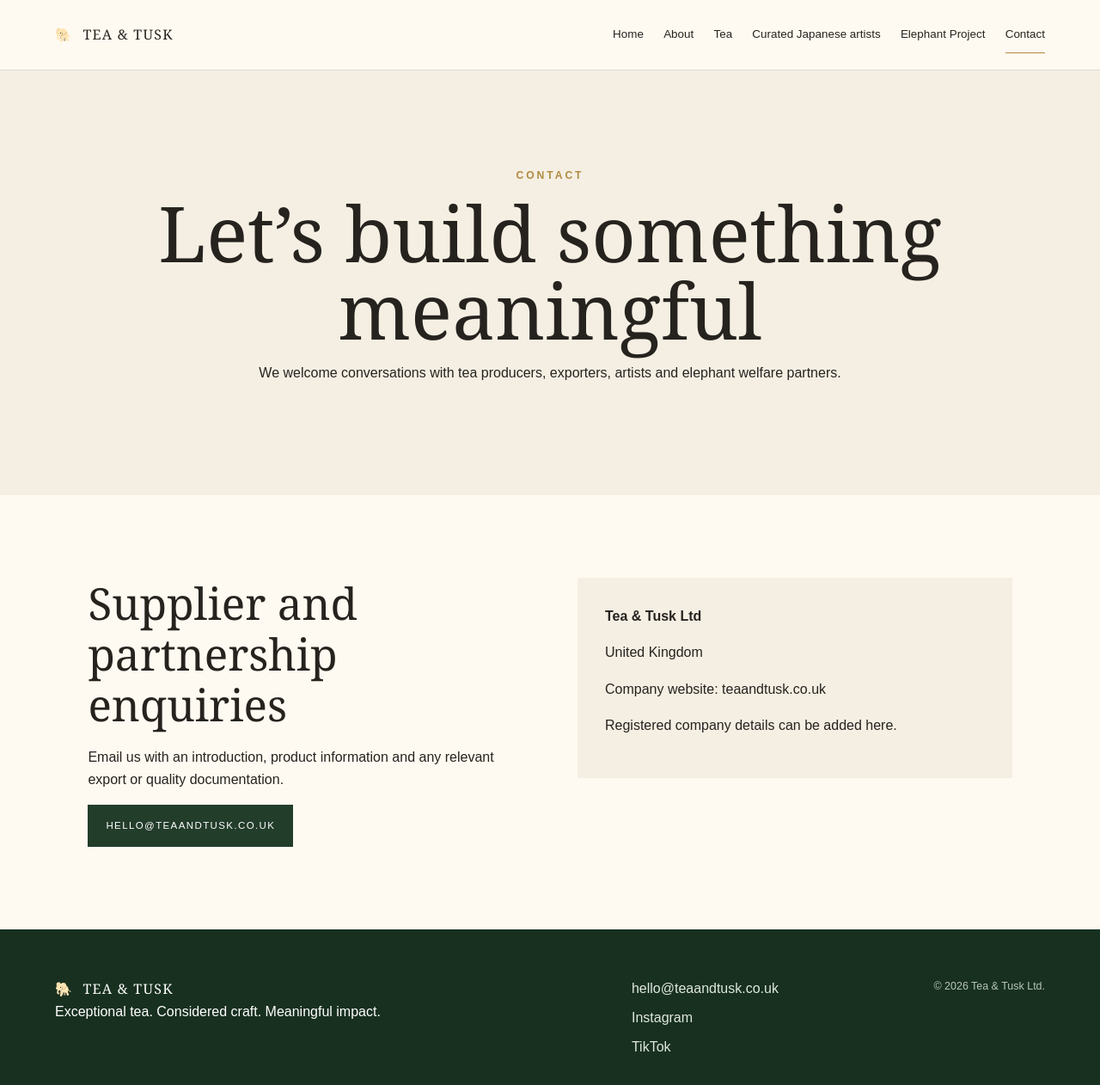
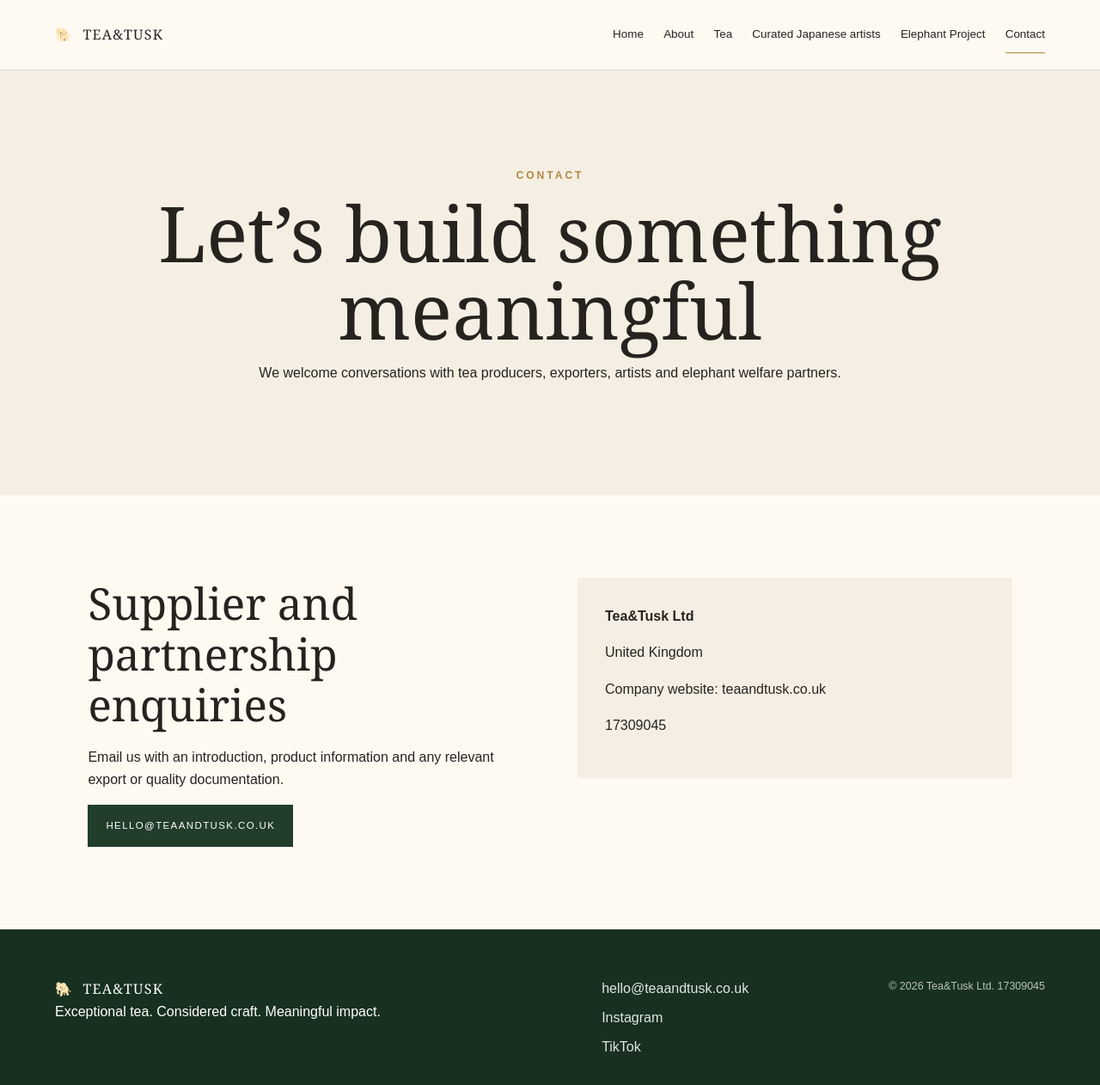
Before and after one commit to barrypratt1/teaandtusk, a plain HTML site: page contact.html in a window 1280 px wide. Shown: the whole page at 86% size. Drawn offline with Linux system fonts and the light colour scheme.

Commit message:
Add files via upload

```diff
--- a/contact.html
+++ b/contact.html
@@ -3,16 +3,16 @@
 <head>
     <meta charset="UTF-8">
     <meta name="viewport" content="width=device-width, initial-scale=1.0">
-    <meta name="description" content="Tea & Tusk brings together exceptional Asian tea, Japanese craft and meaningful support for elephant welfare.">
-    <title>Contact | Tea & Tusk</title>
+    <meta name="description" content="Tea&Tusk brings together exceptional Asian tea, Japanese craft and meaningful support for elephant welfare.">
+    <title>Contact | Tea&Tusk</title>
     <link rel="stylesheet" href="/static/css/style.css">
     <script defer src="/static/js/main.js"></script>
 </head>
 <body>
 <header class="site-header">
-    <a class="brand" href="/index.html" aria-label="Tea & Tusk home">
+    <a class="brand" href="/index.html" aria-label="Tea&Tusk home">
         <span class="brand-mark">🐘</span>
-        <span>TEA &amp; TUSK</span>
+        <span>TEA&TUSK</span>
     </a>
 
     <button class="menu-toggle" aria-label="Open navigation" aria-expanded="false">☰</button>
@@ -42,10 +42,10 @@
         <a class="button" href="mailto:hello@teaandtusk.co.uk">hello@teaandtusk.co.uk</a>
     </div>
     <div class="contact-details">
-        <p><strong>Tea &amp; Tusk Ltd</strong></p>
+        <p><strong>Tea&amp;Tusk Ltd</strong></p>
         <p>United Kingdom</p>
         <p>Company website: teaandtusk.co.uk</p>
-        <p>Registered company details can be added here.</p>
+        <p>17309045</p>
     </div>
 </section>
 
@@ -53,7 +53,7 @@
 
 <footer class="site-footer">
     <div>
-        <div class="brand footer-brand"><span class="brand-mark">🐘</span><span>TEA &amp; TUSK</span></div>
+        <div class="brand footer-brand"><span class="brand-mark">🐘</span><span>TEA&TUSK</span></div>
         <p>Exceptional tea. Considered craft. Meaningful impact.</p>
     </div>
     <div class="footer-links">
@@ -61,7 +61,7 @@
         <a href="#">Instagram</a>
         <a href="#">TikTok</a>
     </div>
-    <p class="copyright">© 2026 Tea &amp; Tusk Ltd.</p>
+    <p class="copyright">© 2026 Tea&amp;Tusk Ltd. 17309045</p>
 </footer>
 </body>
 </html>
```
Also changed, not shown: about.html (+8 -8 lines), elephant-project.html (+7 -7 lines), index.html (+7 -7 lines), japanese-art.html (+7 -7 lines), tea.html (+6 -6 lines).
